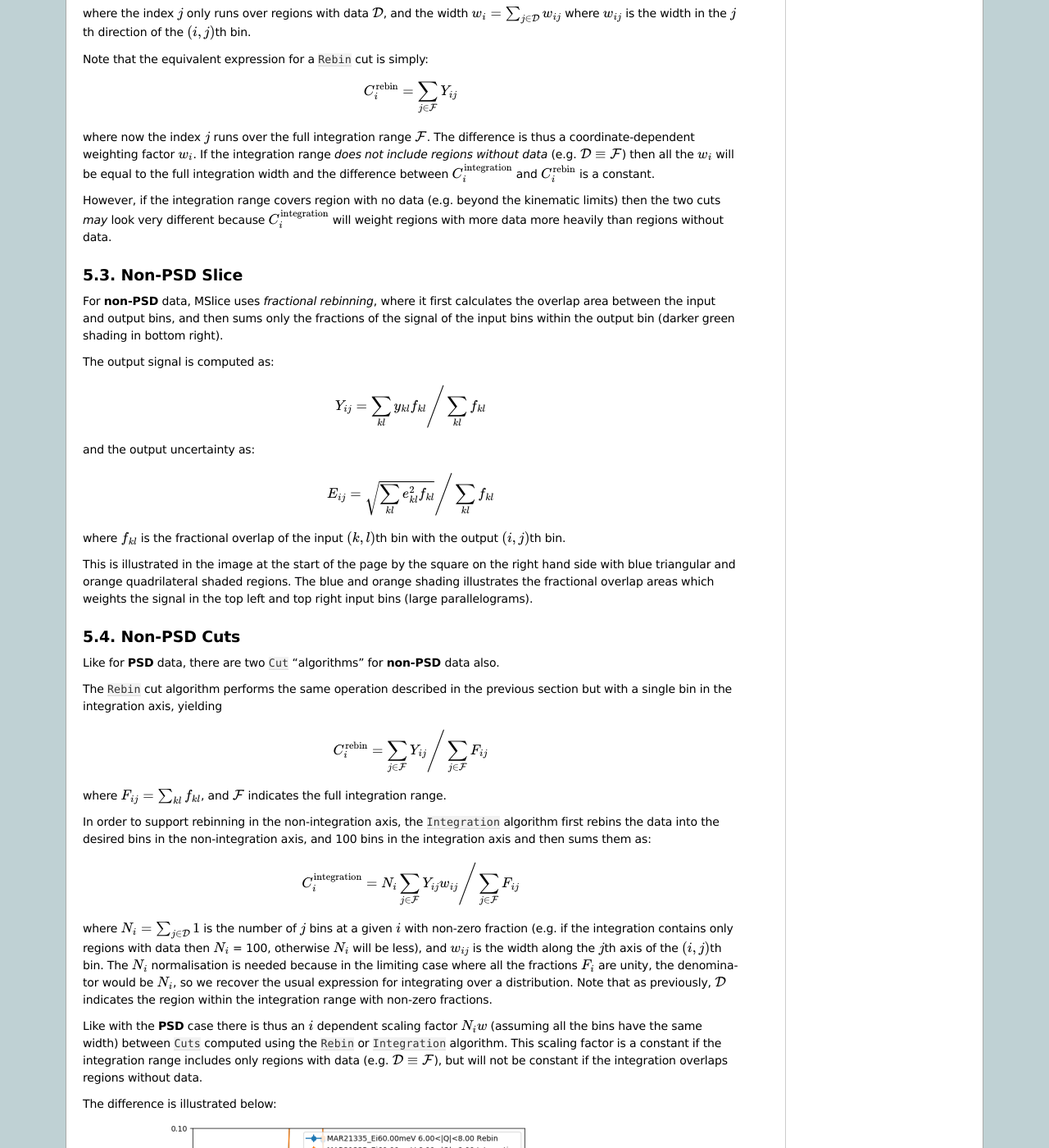
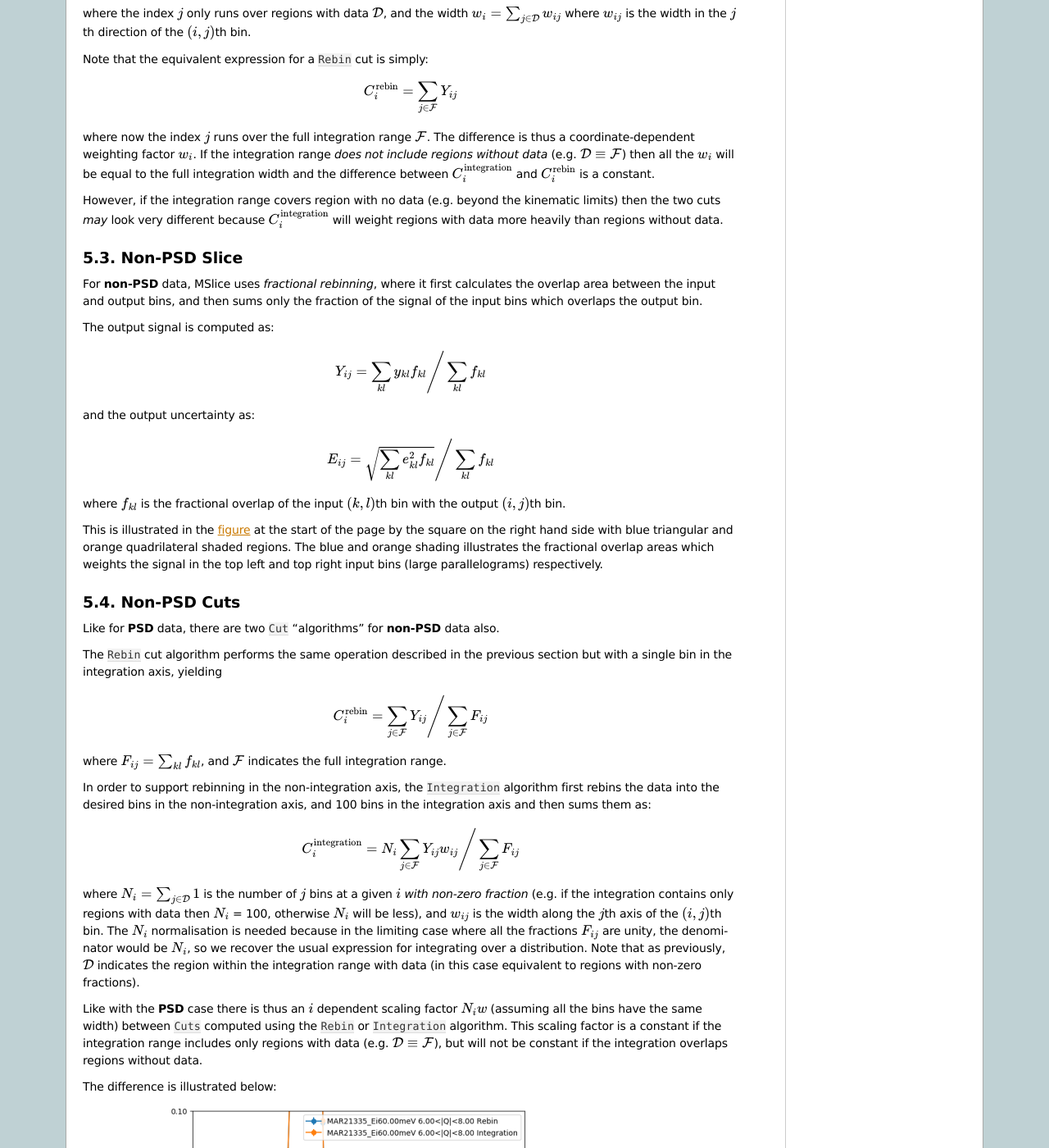
Before and after one commit to mantidproject/mslice, a Sphinx documentation site: the page built from docs/source/math_ref.rst, in a window 1280 px wide and 1400 px high, scrolled down 1410 px. Shown: the whole window at 82% size. Built offline with Sphinx 7.4.7, drawn with Linux system fonts in a browser that asks for light colours; formulas are drawn with MathJax 3; some of the changed text lies outside the part shown.

```diff
--- a/docs/source/math_ref.rst
+++ b/docs/source/math_ref.rst
@@ -15,6 +15,8 @@ in reciprocal space, a coordinate transformation is needed.
 This means that the input and output binning grids of the data will not be axis aligned, and will
 instead look something like this:
 
+.. _grid_figure:
+
 .. image:: images/math_ref/rebin_grids.svg
    :width: 600
 
@@ -33,14 +35,14 @@ PSD Slice
 
 For **PSD** data, MSlice uses *centre-point rebinning*, treating each input bin ("pixel") as a
 point and summing the full signal of each pixel whose centres lie within an output bin
-(illustrated in the image by the darker green shading in top left).
+(illustrated in the image by the darker green shading in top left, with dots marking centres).
 Thus the output signal in the :math:`(i,j)`\ th bin, :math:`Y_{ij}`, is:
 
 .. math::
     Y_{ij} = \frac{1}{N_{kl}} \sum_{kl} y_{kl}
 
 where :math:`y_{kl}` is the input signal in the input :math:`(k,l)`\ th bin
-and the sum runs over the :math:`N_{kl}` number of bins whoses centres lie within the
+and the sum runs over the :math:`N_{kl}` number of bins whose centres lie within the
 boundaries of the :math:`(i,j)`\ th output bin.
 
 The above expression uses the ``NumEventsNormalization`` convention of Mantid which is the
@@ -88,15 +90,15 @@ then all the :math:`w_i` will be equal to the full integration width and the dif
 
 However, if the integration range covers region with no data (e.g. beyond the kinematic limits)
 then the two cuts *may* look very different because :math:`C_i^{\mathrm{integration}}` will weight
-regions with more data more heavily than regions without data.
+regions with data more heavily than regions without data.
 
 
 Non-PSD Slice
 -------------
 
 For **non-PSD** data, MSlice uses *fractional rebinning*, where it first calculates the
-overlap area between the input and output bins, and then sums only the fractions of the
-signal of the input bins within the output bin (darker green shading in bottom right).
+overlap area between the input and output bins, and then sums only the fraction of the
+signal of the input bins which overlaps the output bin.
 
 The output signal is computed as:
 
@@ -111,10 +113,10 @@ and the output uncertainty as:
 where :math:`f_{kl}` is the fractional overlap of the input :math:`(k,l)`\ th bin with
 the output :math:`(i,j)`\ th bin.
 
-This is illustrated in the image at the start of the page by the square on the right
+This is illustrated in the :ref:`figure <grid_figure>` at the start of the page by the square on the right
 hand side with blue triangular and orange quadrilateral shaded regions.
 The blue and orange shading illustrates the fractional overlap areas which weights
-the signal in the top left and top right input bins (large parallelograms).
+the signal in the top left and top right input bins (large parallelograms) respectively.
 
 Non-PSD Cuts
 ------------
@@ -137,14 +139,14 @@ and 100 bins in the integration axis and then sums them as:
     C_i^{\mathrm{integration}} = \left. N_i \sum_{j \in \mathcal{F}} Y_{ij} w_{ij} \right/ \sum_{j \in \mathcal{F}} F_{ij}
 
 where :math:`N_i = \sum_{j \in \mathcal{D}} 1` is the number of :math:`j` bins at a given
-:math:`i` with non-zero fraction (e.g. if the integration contains only regions with data
+:math:`i` *with non-zero fraction* (e.g. if the integration contains only regions with data
 then :math:`N_i` = 100, otherwise :math:`N_i` will be less),
 and :math:`w_{ij}` is the width along the :math:`j`\ th axis of the :math:`(i,j)`\ th bin.
 The :math:`N_i` normalisation is needed because in the limiting case where all the fractions
-:math:`F_i` are unity, the denominator would be :math:`N_i`, so we recover the usual
+:math:`F_{ij}` are unity, the denominator would be :math:`N_i`, so we recover the usual
 expression for integrating over a distribution.
 Note that as previously, :math:`\mathcal{D}` indicates the region within the integration
-range with non-zero fractions.
+range with data (in this case equivalent to regions with non-zero fractions).
 
 Like with the **PSD** case there is thus an :math:`i` dependent scaling factor :math:`N_i w`
 (assuming all the bins have the same width) between ``Cuts`` computed using the ``Rebin`` or
```
Also changed, not shown: other parts of docs/source/math_ref.rst (+5 -5 lines), docs/source/cutting.rst (+3 -11 lines), docs/source/images/math_ref/rebin_grids.svg.
